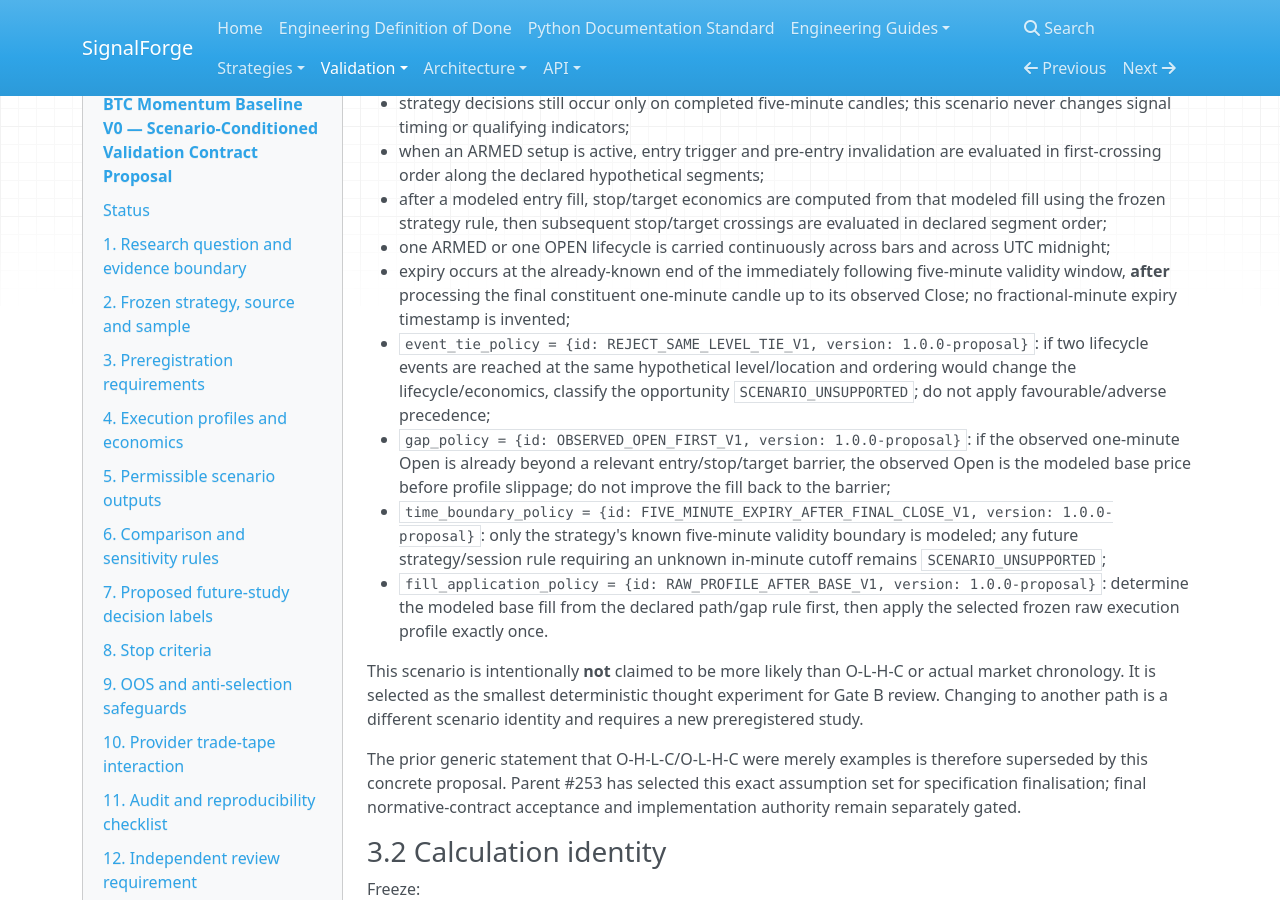
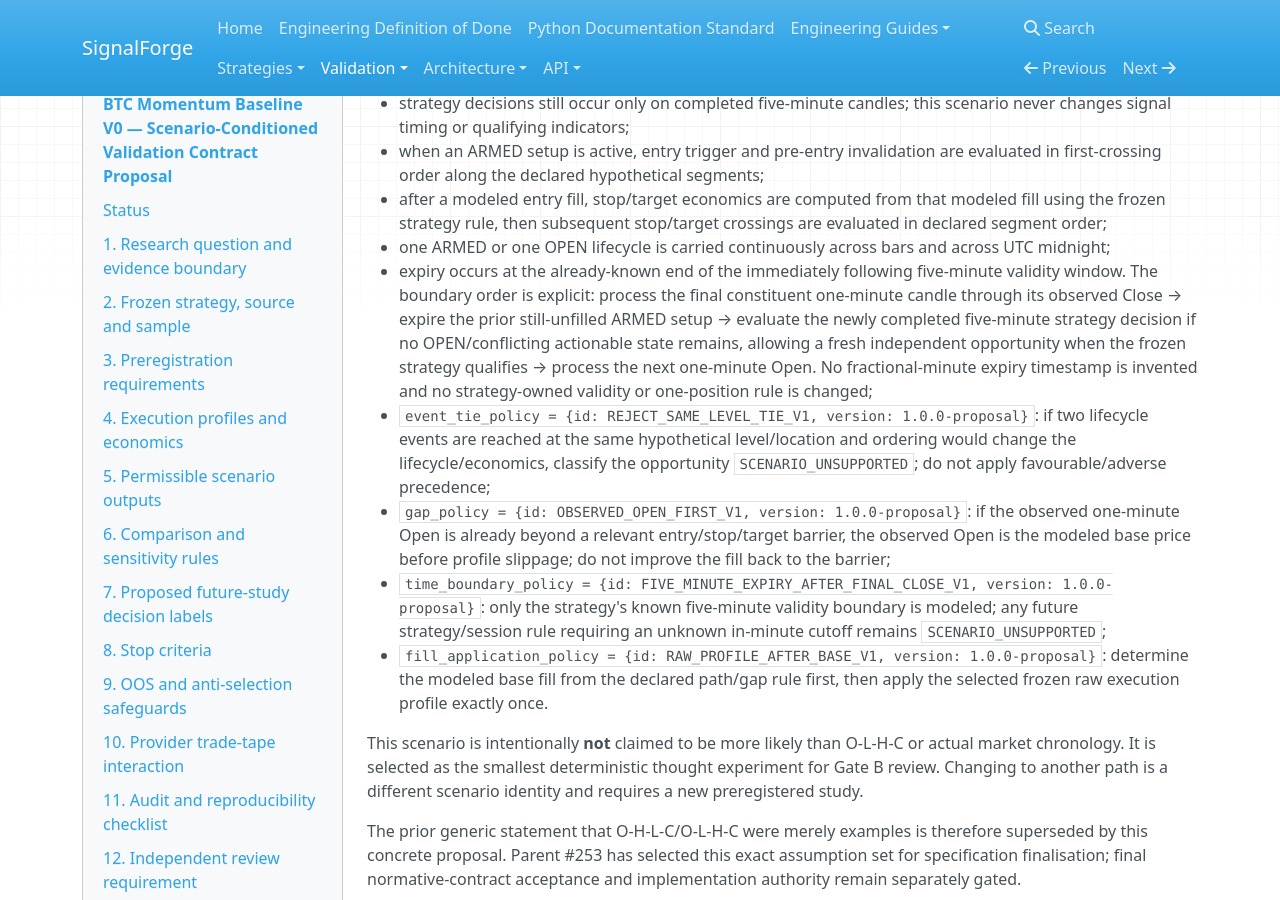
Before and after one commit to harishkamathuk/signalforge, an MkDocs documentation site: the page built from docs/validation/btc-momentum-baseline-v0-scenario-validation-v0-proposal.md, in a window 1280 px wide and 900 px high, scrolled down 3493 px. Built offline with MkDocs 1.6.1, drawn with Linux system fonts in a browser that asks for light colours; nearby versions of some CDN libraries.

Commit message:
docs(sf-255): reconcile BTC expiry boundary ordering

```diff
--- a/docs/validation/btc-momentum-baseline-v0-scenario-validation-v0-proposal.md
+++ b/docs/validation/btc-momentum-baseline-v0-scenario-validation-v0-proposal.md
@@ -152,9 +152,13 @@ Canonical proposed semantics:
 - after a modeled entry fill, stop/target economics are computed from that modeled fill using the
   frozen strategy rule, then subsequent stop/target crossings are evaluated in declared segment order;
 - one ARMED or one OPEN lifecycle is carried continuously across bars and across UTC midnight;
-- expiry occurs at the already-known end of the immediately following five-minute validity window,
-  **after** processing the final constituent one-minute candle up to its observed Close; no
-  fractional-minute expiry timestamp is invented;
+- expiry occurs at the already-known end of the immediately following five-minute validity window.
+  The boundary order is explicit: process the final constituent one-minute candle through its observed
+  Close → expire the prior still-unfilled ARMED setup → evaluate the newly completed five-minute
+  strategy decision if no OPEN/conflicting actionable state remains, allowing a fresh independent
+  opportunity when the frozen strategy qualifies → process the next one-minute Open. No
+  fractional-minute expiry timestamp is invented and no strategy-owned validity or one-position rule
+  is changed;
 - `event_tie_policy = {id: REJECT_SAME_LEVEL_TIE_V1, version: 1.0.0-proposal}`: if two lifecycle events are reached at the
   same hypothetical level/location and ordering would change the lifecycle/economics, classify the
   opportunity `SCENARIO_UNSUPPORTED`; do not apply favourable/adverse precedence;
```
